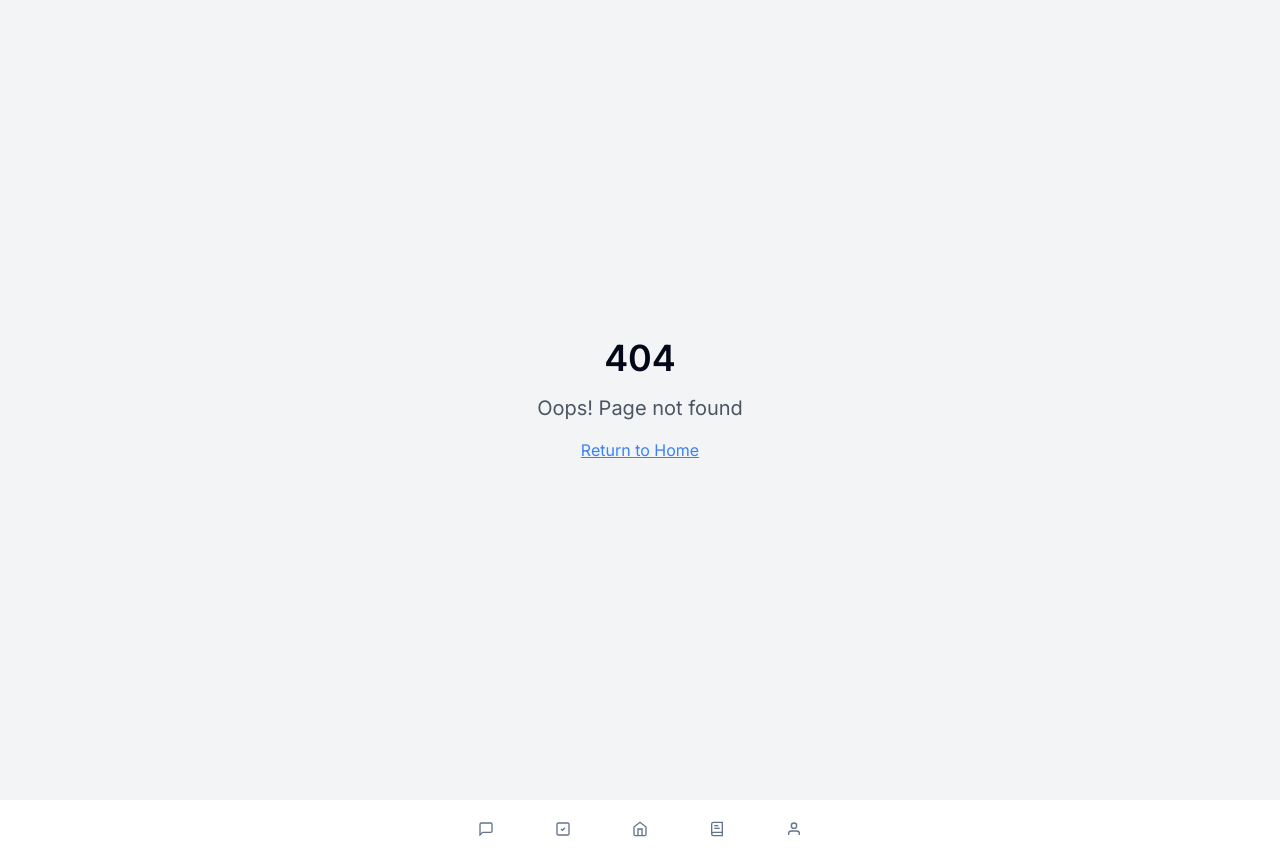
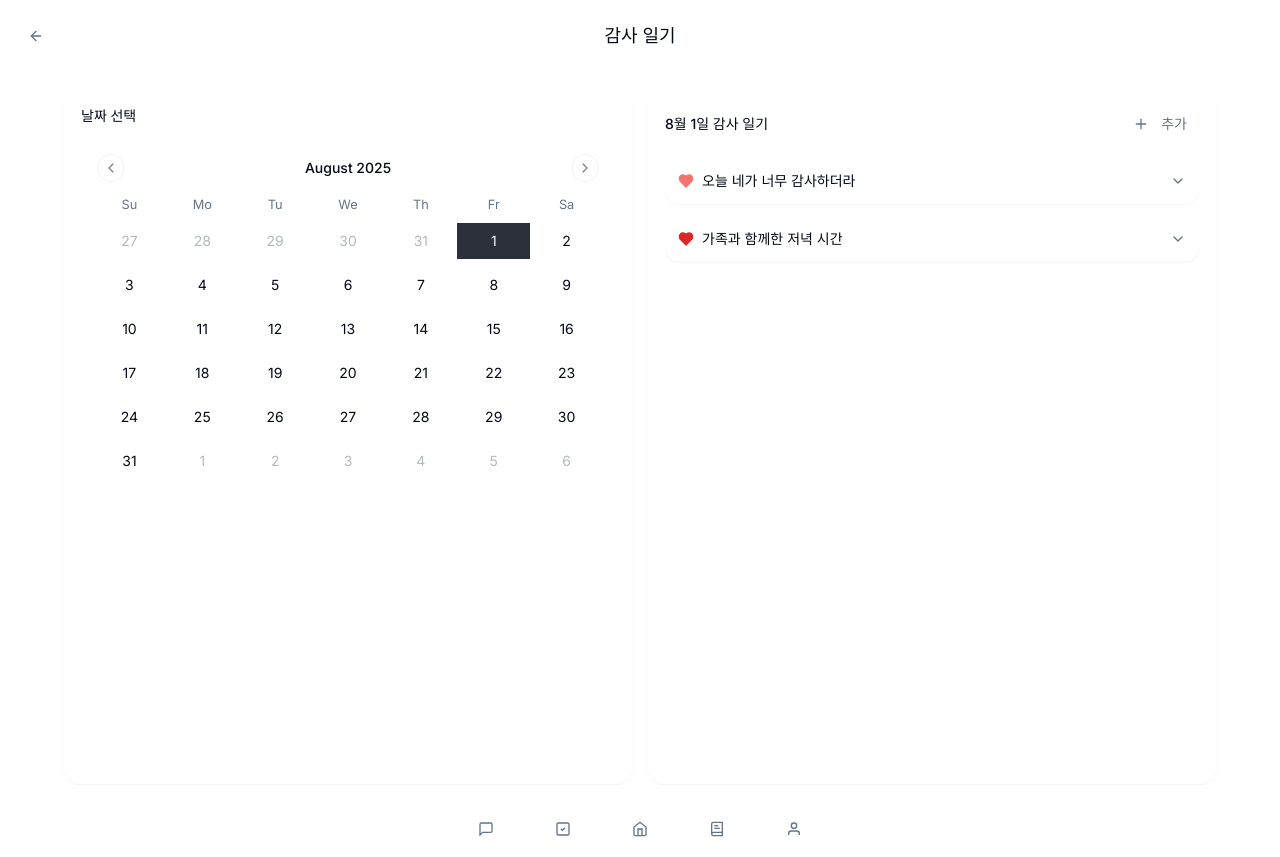
Before and after one commit to taeeleee/r_vd, a React (Vite) app: page /gratitude-journal in a window 1280 px wide. Before the commit this address had no page. Built offline with nearby package versions, Linux system fonts and the light colour scheme.

Commit message:
Add gratitude journal page
Create a new page for the gratitude journal feature. This page will include a calendar view and a list of journals written on a specific day. Users will be able to expand a journal entry to write new entries and adjust a gratitude bar.

```diff
--- a/src/App.tsx
+++ b/src/App.tsx
@@ -10,6 +10,7 @@ import GoalManagement from "./pages/GoalManagement";
 import GoalDetail from "./pages/GoalDetail";
 import Calendar from "./pages/Calendar";
 import HabitTracker from "./pages/HabitTracker";
+import GratitudeJournal from "./pages/GratitudeJournal";
 import Customize from "./pages/Customize";
 import NotFound from "./pages/NotFound";
 
@@ -30,6 +31,7 @@ const App = () => (
               <Route path="/goals/:goalId" element={<GoalDetail />} />
               <Route path="/calendar" element={<Calendar />} />
               <Route path="/habit-tracker" element={<HabitTracker />} />
+              <Route path="/gratitude-journal" element={<GratitudeJournal />} />
               <Route path="/customize" element={<Customize />} />
               {/* ADD ALL CUSTOM ROUTES ABOVE THE CATCH-ALL "*" ROUTE */}
               <Route path="*" element={<NotFound />} />
--- a/src/pages/GoalDetail.tsx
+++ b/src/pages/GoalDetail.tsx
@@ -204,7 +204,11 @@ const GoalDetail = () => {
           </Card>
 
           {/* Gratitude Journal */}
-          <Card className="p-4 bg-white/70 backdrop-blur-lg border border-white/30 shadow-glass">
+          <Card
+            className="p-4 bg-white/70 backdrop-blur-lg border border-white/30 shadow-glass cursor-pointer hover:bg-white/80 transition-colors"
+            onClick={() => navigate("/gratitude-journal")}
+          >
+            <h3 className="text-sm font-medium text-foreground mb-3">감사 일기</h3>
             <div className="space-y-2">
               {gratitudeEntries.map((entry) => (
                 <div key={entry.id} className="p-3 bg-white/50 rounded-lg">
--- /dev/null
+++ b/src/pages/GratitudeJournal.tsx
@@ -0,0 +1,214 @@
+import { useState } from "react";
+import { Button } from "@/components/ui/button";
+import { Card } from "@/components/ui/card";
+import { Calendar } from "@/components/ui/calendar";
+import { Textarea } from "@/components/ui/textarea";
+import { Slider } from "@/components/ui/slider";
+import { ArrowLeft, Heart, Plus, ChevronDown, ChevronUp } from "lucide-react";
+import { useNavigate } from "react-router-dom";
+import { format } from "date-fns";
+
+interface GratitudeEntry {
+  id: number;
+  text: string;
+  date: string;
+  gratitudeLevel: number;
+}
+
+const GratitudeJournal = () => {
+  const navigate = useNavigate();
+  const [selectedDate, setSelectedDate] = useState<Date>(new Date());
+  const [expandedEntryId, setExpandedEntryId] = useState<number | null>(null);
+  const [newEntryText, setNewEntryText] = useState("");
+  const [newGratitudeLevel, setNewGratitudeLevel] = useState([5]);
+  const [isAddingNew, setIsAddingNew] = useState(false);
+
+  const [gratitudeEntries, setGratitudeEntries] = useState<GratitudeEntry[]>([
+    { id: 1, text: "오늘 네가 너무 감사하더라", date: format(new Date(), "yyyy-MM-dd"), gratitudeLevel: 8 },
+    { id: 2, text: "가족과 함께한 저녁 시간", date: format(new Date(), "yyyy-MM-dd"), gratitudeLevel: 9 },
+  ]);
+
+  const selectedDateStr = format(selectedDate, "yyyy-MM-dd");
+  const dayEntries = gratitudeEntries.filter(entry => entry.date === selectedDateStr);
+
+  const toggleEntry = (id: number) => {
+    setExpandedEntryId(expandedEntryId === id ? null : id);
+  };
+
+  const addNewEntry = () => {
+    if (newEntryText.trim()) {
+      const newEntry: GratitudeEntry = {
+        id: Date.now(),
+        text: newEntryText,
+        date: selectedDateStr,
+        gratitudeLevel: newGratitudeLevel[0]
+      };
+      setGratitudeEntries([...gratitudeEntries, newEntry]);
+      setNewEntryText("");
+      setNewGratitudeLevel([5]);
+      setIsAddingNew(false);
+    }
+  };
+
+  const getGratitudeColor = (level: number) => {
+    if (level <= 3) return "text-gray-400";
+    if (level <= 6) return "text-pink-400";
+    if (level <= 8) return "text-red-400";
+    return "text-red-600";
+  };
+
+  return (
+    <div className="flex flex-col h-screen bg-background">
+      {/* Header */}
+      <header className="flex items-center justify-between p-4 bg-white/80 backdrop-blur-lg border-b border-white/20">
+        <Button variant="ghost" size="icon" onClick={() => navigate("/goals/2")} className="text-muted-foreground">
+          <ArrowLeft className="w-5 h-5" />
+        </Button>
+        <h1 className="text-lg font-medium text-foreground">감사 일기</h1>
+        <div className="w-10" />
+      </header>
+
+      {/* Content */}
+      <main className="flex-1 p-4 overflow-hidden">
+        <div className="flex h-full gap-4 max-w-6xl mx-auto">
+
+          {/* Calendar Section */}
+          <div className="flex-1">
+            <Card className="h-full p-4 bg-white/70 backdrop-blur-lg border border-white/30 shadow-glass">
+              <h3 className="text-sm font-medium text-foreground mb-4">날짜 선택</h3>
+              <Calendar
+                mode="single"
+                selected={selectedDate}
+                onSelect={(date) => date && setSelectedDate(date)}
+                className="w-full pointer-events-auto"
+                classNames={{
+                  months: "flex flex-col w-full",
+                  month: "space-y-4 w-full",
+                  table: "w-full border-collapse",
+                  head_row: "flex w-full",
+                  head_cell: "text-muted-foreground rounded-md flex-1 font-normal text-[0.8rem]",
+                  row: "flex w-full mt-2",
+                  cell: "h-9 flex-1 text-center text-sm p-0 relative [&:has([aria-selected].day-range-end)]:rounded-r-md [&:has([aria-selected].day-outside)]:bg-accent/50 [&:has([aria-selected])]:bg-accent first:[&:has([aria-selected])]:rounded-l-md last:[&:has([aria-selected])]:rounded-r-md focus-within:relative focus-within:z-20",
+                  day: "h-9 w-full p-0 font-normal aria-selected:opacity-100 hover:bg-accent hover:text-accent-foreground",
+                  day_selected: "bg-primary text-primary-foreground hover:bg-primary hover:text-primary-foreground focus:bg-primary focus:text-primary-foreground",
+                  day_today: "bg-accent text-accent-foreground font-medium",
+                }}
+              />
+            </Card>
+          </div>
+
+          {/* Journal Entries Section */}
+          <div className="flex-1">
+            <Card className="h-full p-4 bg-white/70 backdrop-blur-lg border border-white/30 shadow-glass">
+              <div className="flex items-center justify-between mb-4">
+                <h3 className="text-sm font-medium text-foreground">
+                  {format(selectedDate, "M월 d일")} 감사 일기
+                </h3>
+                <Button
+                  variant="ghost"
+                  size="sm"
+                  onClick={() => setIsAddingNew(true)}
+                  className="text-muted-foreground"
+                >
+                  <Plus className="w-4 h-4 mr-1" />
+                  추가
+                </Button>
+              </div>
+
+              <div className="space-y-3 h-full overflow-y-auto">
+                {/* New Entry Form */}
+                {isAddingNew && (
+                  <Card className="p-3 bg-white/50 border border-white/40">
+                    <Textarea
+                      placeholder="오늘 감사한 일을 적어보세요..."
+                      value={newEntryText}
+                      onChange={(e) => setNewEntryText(e.target.value)}
+                      className="mb-3 resize-none"
+                      rows={3}
+                    />
+
+                    <div className="mb-3">
+                      <div className="flex items-center gap-2 mb-2">
+                        <Heart className={`w-4 h-4 ${getGratitudeColor(newGratitudeLevel[0])}`} fill="currentColor" />
+                        <span className="text-xs text-muted-foreground">감사 정도: {newGratitudeLevel[0]}/10</span>
+                      </div>
+                      <Slider
+                        value={newGratitudeLevel}
+                        onValueChange={setNewGratitudeLevel}
+                        max={10}
+                        min={1}
+                        step={1}
+                        className="w-full"
+                      />
+                    </div>
+
+                    <div className="flex gap-2">
+                      <Button size="sm" onClick={addNewEntry}>저장</Button>
+                      <Button variant="ghost" size="sm" onClick={() => setIsAddingNew(false)}>취소</Button>
+                    </div>
+                  </Card>
+                )}
+
+                {/* Existing Entries */}
+                {dayEntries.map((entry) => (
+                  <Card key={entry.id} className="bg-white/50 border border-white/40 overflow-hidden">
+                    <div
+                      className="p-3 cursor-pointer hover:bg-white/20 transition-colors"
+                      onClick={() => toggleEntry(entry.id)}
+                    >
+                      <div className="flex items-center justify-between">
+                        <div className="flex items-center gap-2">
+                          <Heart
+                            className={`w-4 h-4 ${getGratitudeColor(entry.gratitudeLevel)}`}
+                            fill="currentColor"
+                          />
+                          <span className="text-sm text-foreground truncate flex-1">
+                            {entry.text.slice(0, 30)}{entry.text.length > 30 ? '...' : ''}
+                          </span>
+                        </div>
+                        {expandedEntryId === entry.id ? (
+                          <ChevronUp className="w-4 h-4 text-muted-foreground" />
+                        ) : (
+                          <ChevronDown className="w-4 h-4 text-muted-foreground" />
+                        )}
+                      </div>
+                    </div>
+
+                    {expandedEntryId === entry.id && (
+                      <div className="px-3 pb-3 border-t border-white/20">
+                        <div className="pt-3">
+                          <p className="text-sm text-foreground mb-3">{entry.text}</p>
+                          <div className="flex items-center gap-2">
+                            <Heart className={`w-4 h-4 ${getGratitudeColor(entry.gratitudeLevel)}`} fill="currentColor" />
+                            <span className="text-xs text-muted-foreground">감사 정도: {entry.gratitudeLevel}/10</span>
+                          </div>
+                        </div>
+                      </div>
+                    )}
+                  </Card>
+                ))}
+
+                {dayEntries.length === 0 && !isAddingNew && (
+                  <div className="text-center py-8">
+                    <p className="text-sm text-muted-foreground">이 날에는 감사 일기가 없습니다.</p>
+                    <Button
+                      variant="ghost"
+                      size="sm"
+                      onClick={() => setIsAddingNew(true)}
+                      className="mt-2 text-muted-foreground"
+                    >
+                      <Plus className="w-4 h-4 mr-1" />
+                      첫 번째 감사 일기 작성하기
+                    </Button>
+                  </div>
+                )}
+              </div>
+            </Card>
+          </div>
+        </div>
+      </main>
+    </div>
+  );
+};
+
+export default GratitudeJournal;
```
